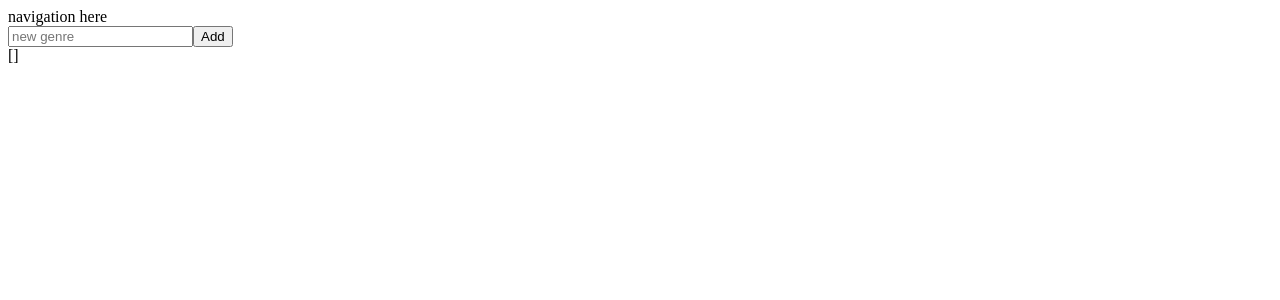
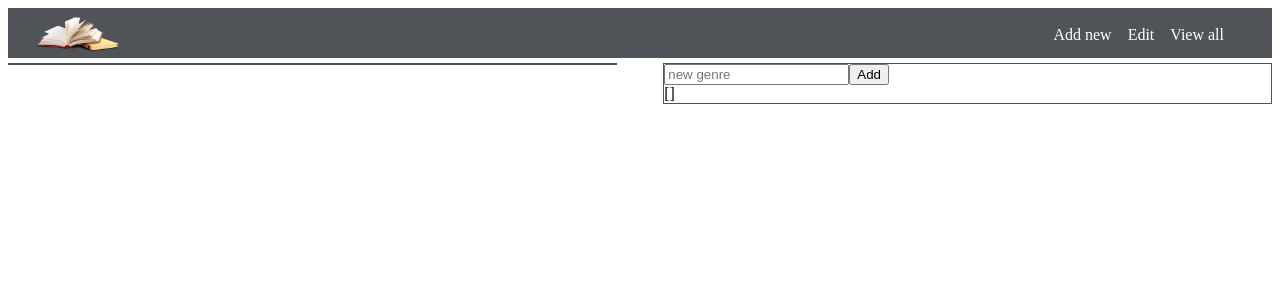
Before and after one commit to AnnaKanska/Bookstore-app, a React (Create React App) app: page / in a window 1280 px wide. Shown: the top 300 px of the page. Built offline with nearby package versions, Linux system fonts and the light colour scheme.

Commit message:
added navigation and blocks in the main content area

```diff
--- a/src/App.css
+++ b/src/App.css
@@ -18,3 +18,38 @@
   font-size: calc(10px + 2vmin);
   color: white;
 }
+.header {
+  color: white;
+  background-color: #505357;
+  height: 50px;
+  top: 0;
+  margin-bottom: 5px;
+}
+.nav-list {
+  margin: 0 40px;
+}
+.nav-list li {
+  float: right;
+  list-style-type: none;
+  display: inline;
+  padding: 8px;
+  margin-top: 10px
+}
+.logo {
+  float: left;
+  margin: 0 20px
+}
+.books-block {
+  float: left;
+  display: inline-block;
+  width: 48%;
+  height: 100%;
+  border: solid 1px #505357;
+}
+.genres-block {
+  float: right;
+  display: inline-block;
+  width: 48%;
+  height: 100%;
+  border: solid 1px #505357;
+}
--- a/src/App.js
+++ b/src/App.js
@@ -18,8 +18,11 @@ class App extends Component {
     return (
       <div>
         <Header />
-        <Genres onSubmit={this.addGenre} />
-        {JSON.stringify(this.state.genres)}
+        <div className="books-block" />
+        <div className="genres-block">
+          <Genres onSubmit={this.addGenre} />
+          {JSON.stringify(this.state.genres)}
+        </div>
       </div>
     );
   }
--- a/src/components/header.js
+++ b/src/components/header.js
@@ -1,11 +1,20 @@
 import React, { Component } from "react";
+import logo from "../img/temporary-logo.png";
 
 class Header extends Component {
   render() {
     return (
-      <div>
-        <div className="logo" />
-        <div className="nav-bar">navigation here</div>
+      <div className="header">
+        <div className="logo">
+          <img src={logo} width="100" height="50" />
+        </div>
+        <nav className="nav-bar">
+          <ul className="nav-list">
+            <li>View all</li>
+            <li>Edit</li>
+            <li>Add new</li>
+          </ul>
+        </nav>
       </div>
     );
   }
```
Also changed, not shown: src/img/temporary-logo.png (added).
